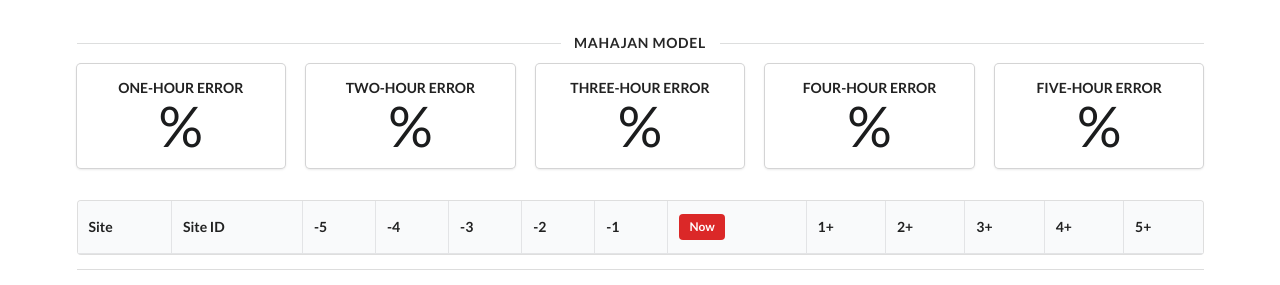
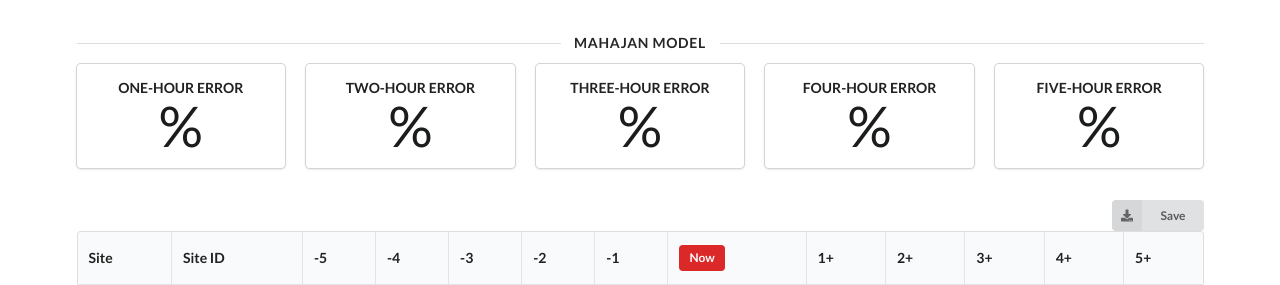
Before and after one commit to Dongee-W/pm25_forecast, a Django app: template templates/epa-main.html in a window 1280 px wide. Shown: the part 248-533 px from the top of the page. Run offline with Django 3.2, Linux system fonts and the light colour scheme; the template is opened without the code that fills it, so the values that code supplies are empty; some libraries are stand-ins or nearby versions.

Commit message:
herro bliZard

```diff
--- a/templates/epa-main.html
+++ b/templates/epa-main.html
@@ -81,7 +81,10 @@
         </div>
     </div>
 </div>
-
+<a class="ui  labeled icon button right floated actionbutton tiny" href="{% static filename %}">
+    <i class="download icon"></i>
+    Save
+</a>
 <table class="ui sortable celled table" id="table">
     <thead>
         <tr class="numerical"><th>Site</th>
```
